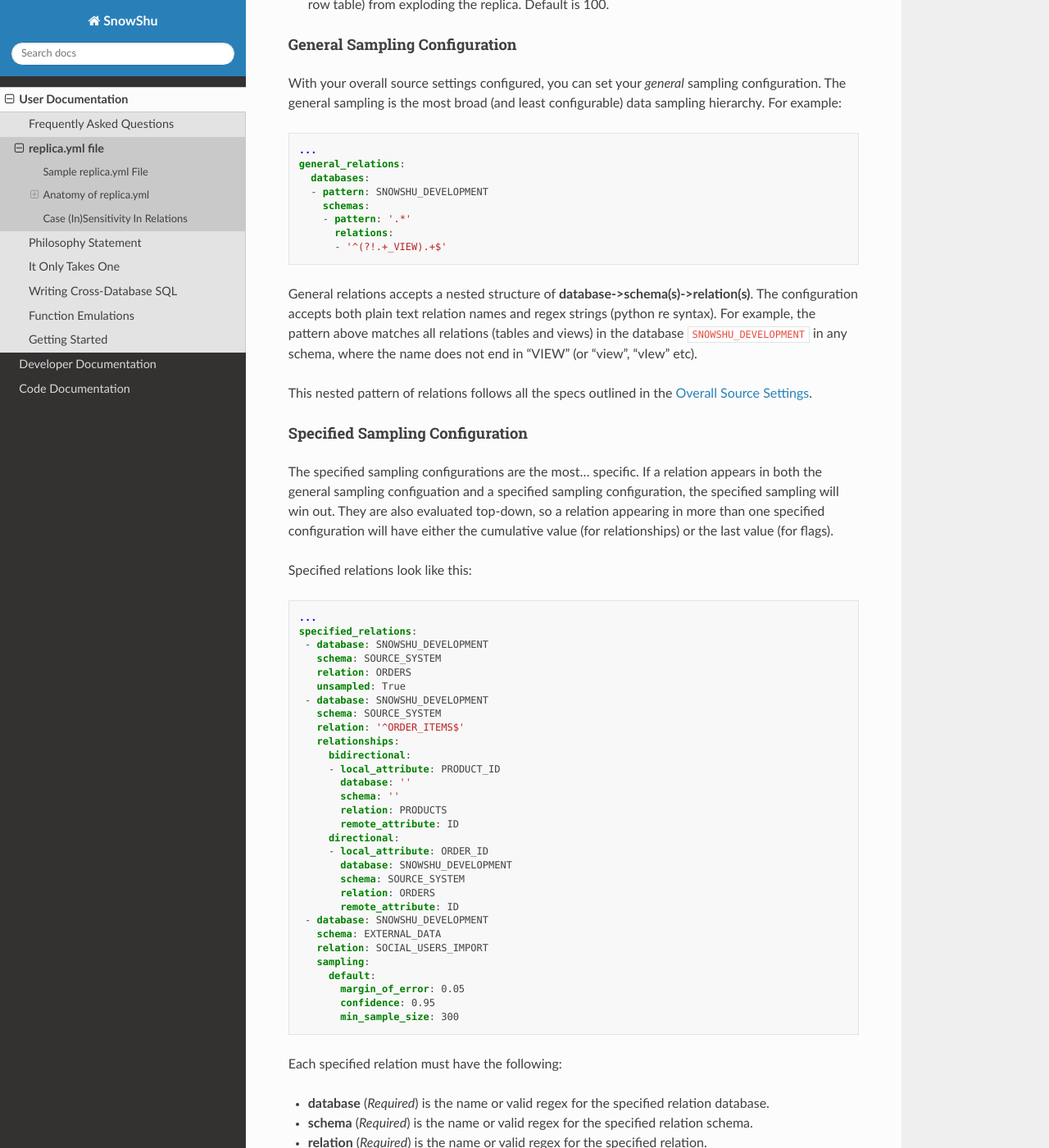
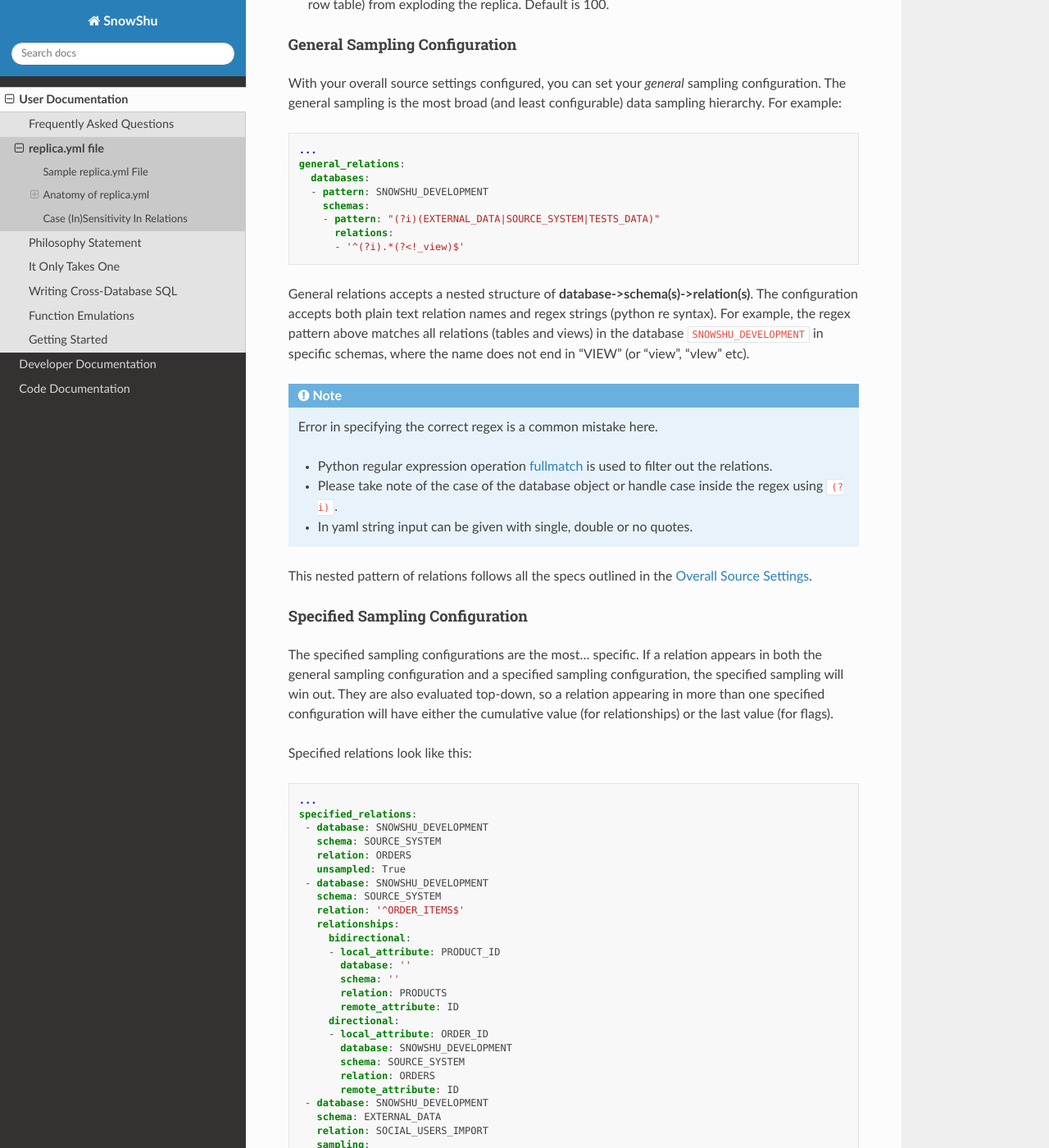
Before and after one commit to Health-Union/snowshu, a Sphinx documentation site: the page built from docs/source/user_documentation/replica_dot_yaml_file.rst, in a window 1280 px wide and 1400 px high, scrolled down 2911 px. Shown: the whole window at 82% size. Built offline with Sphinx 7.4.7 and the Read the Docs theme 2.0.0, drawn with Linux system fonts in a browser that asks for light colours; some of the changed text lies outside the part shown.

Commit message:
restrict general relation schemas
* Fixes template schemas regex so that the number of found relations in
the integration-test remain constant.
* Improves error messaging for the test `test_finds_n_relations`.
* Improve docs related to schema regex.

Ref #30

```diff
--- a/docs/source/user_documentation/replica_dot_yaml_file.rst
+++ b/docs/source/user_documentation/replica_dot_yaml_file.rst
@@ -6,13 +6,17 @@
 
 Building a SnowShu replica is essentially configured in a single file.
 
-.. note:: The replica.yml file can be named any valid ``.yml`` file, by default SnowShu will look for a ``replica.yml`` file in the execution directory. To specify the file name use the ``--replica-file`` flag.
+.. note::
+  The replica.yml file can be named any valid ``.yml`` file, by default SnowShu will look for a ``replica.yml`` file
+  in the execution directory. To specify the file name use the ``--replica-file`` flag.
 
 
 Sample replica.yml File
 =====================================
 
-Your initial replica file will look something like this (*hint*: you can run ``snowshu init`` to get a generated sample file):
+Your initial replica file will look something like `this
+<https://github.com/Health-Union/snowshu/blob/master/snowshu/templates/replica.yml>`_
+(*hint*: you can run ``snowshu init`` to get a generated sample file):
 
 .. code-block:: yaml
 
@@ -32,9 +36,9 @@
        databases:
        - pattern: SNOWSHU_DEVELOPMENT
          schemas:
-         - pattern: '.*'
+         - pattern: "(?i)(EXTERNAL_DATA|SOURCE_SYSTEM|TESTS_DATA)"
            relations:
-           - '^(?!.+_VIEW).+$'
+           - '^(?i).*(?<!_view)$'
      specified_relations:
      - database: SNOWSHU_DEVELOPMENT
        schema: SOURCE_SYSTEM
@@ -144,19 +148,32 @@
      databases:
      - pattern: SNOWSHU_DEVELOPMENT
        schemas:
-       - pattern: '.*'
+       - pattern: "(?i)(EXTERNAL_DATA|SOURCE_SYSTEM|TESTS_DATA)"
          relations:
-         - '^(?!.+_VIEW).+$'
+         - '^(?i).*(?<!_view)$'
 
-General relations accepts a nested structure of **database->schema(s)->relation(s)**. The configuration accepts both plain text relation names and regex strings (python re syntax).
-For example, the pattern above matches all relations (tables and views) in the database ``SNOWSHU_DEVELOPMENT`` in any schema, where the name does not end in "VIEW" (or "view", "vIew" etc).
+General relations accepts a nested structure of **database->schema(s)->relation(s)**.
+The configuration accepts both plain text relation names and regex strings (python re syntax).
+For example, the regex pattern above matches all relations (tables and views) in the database ``SNOWSHU_DEVELOPMENT``
+in specific schemas, where the name does not end in "VIEW" (or "view", "vIew" etc).
+
+.. note::
+  Error in specifying the correct regex is a common mistake here.
+
+  * Python regular expression operation `fullmatch <https://docs.python.org/3/library/re.html#re.fullmatch>`_
+    is used to filter out the relations.
+  * Please take note of the case of the database object or handle case inside the regex using ``(?i)``.
+  * In yaml string input can be given with single, double or no quotes.
 
 This nested pattern of relations follows all the specs outlined in the `Overall Source Settings`_.
 
 Specified Sampling Configuration
 ^^^^^^^^^^^^^^^^^^^^^^^^^^^^^^^^
 
-The specified sampling configurations are the most... specific. If a relation appears in both the general sampling configuation and a specified sampling configuration, the specified sampling will win out. They are also evaluated top-down, so a relation appearing in more than one specified configuration will have either the cumulative value (for relationships) or the last value (for flags).
+The specified sampling configurations are the most... specific. If a relation appears in both the general
+sampling configuration and a specified sampling configuration, the specified sampling will win out.
+They are also evaluated top-down, so a relation appearing in more than one specified configuration will
+have either the cumulative value (for relationships) or the last value (for flags).
 
 Specified relations look like this:
 
@@ -210,7 +227,13 @@
 A Relationships Primer
 """"""""""""""""""""""
 
-One of the more gnarly parts of generating sample data for testing is the issue of `referential integrity. <https://en.wikipedia.org/wiki/Referential_integrity>`__. Say you have a table, say ``USERS``, and another table ``ORDERS`` with a column ``user_id`` in it. In the full data set, every row of ``ORDERS`` will have a valid ``user_id`` from the ``USERS`` table - and you can test your software by checking to make sure your final output of ``ORDERS`` has a valid ``user_id`` that can be found in ``USERS``. However, when we sample this is no longer the case. Not all the rows selected by the sample from one table can be referenced by the other - and this breaks our tests.
+One of the more gnarly parts of generating sample data for testing is the issue of `referential integrity.
+<https://en.wikipedia.org/wiki/Referential_integrity>`__. Say you have a table,
+say ``USERS``, and another table ``ORDERS`` with a column ``user_id`` in it.
+In the full data set, every row of ``ORDERS`` will have a valid ``user_id`` from the ``USERS``
+table - and you can test your software by checking to make sure your final output of ``ORDERS`` has a valid
+``user_id`` that can be found in ``USERS``. However, when we sample this is no longer the case.
+Not all the rows selected by the sample from one table can be referenced by the other - and this breaks our tests.
 
 SnowShu handles this complexity by enforcing relationships.
 
```
Also changed, not shown: other parts of docs/source/user_documentation/replica_dot_yaml_file.rst (+1 -1 lines), 2 other files.
